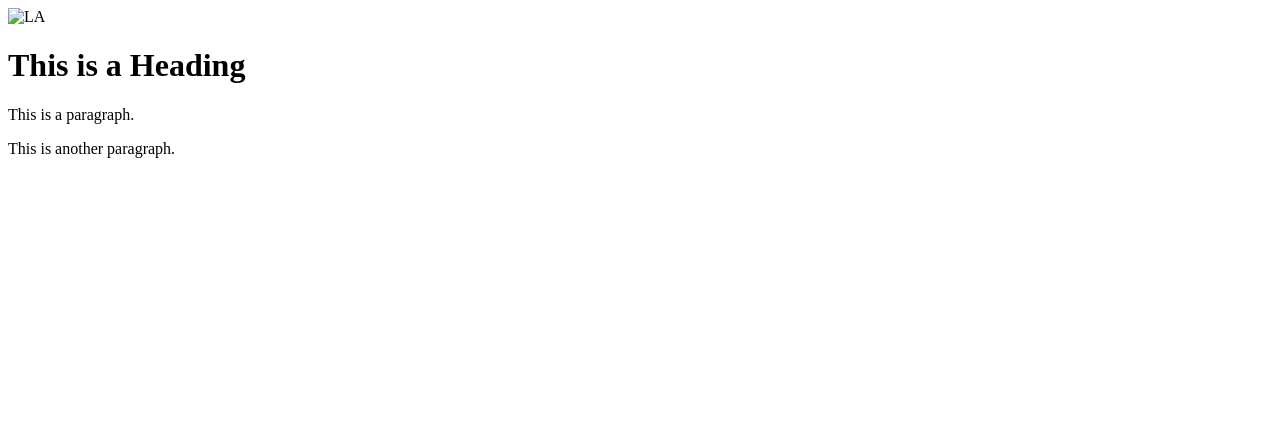
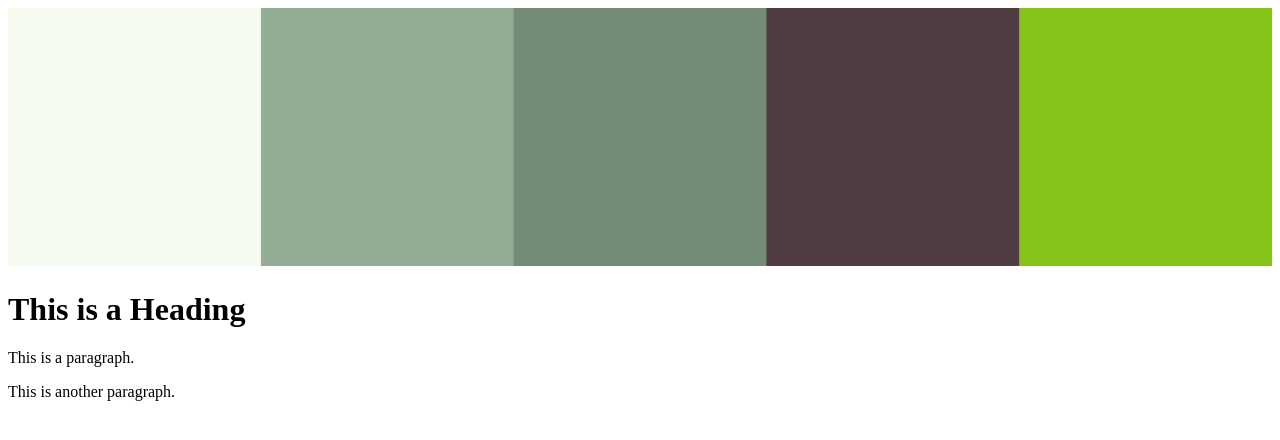
Before and after one commit to kuulaalo/Portfolio, a plain HTML site: page index.html in a window 1280 px wide. Drawn offline with Linux system fonts and the light colour scheme.

Commit message:
Update index.html

```diff
--- a/index.html
+++ b/index.html
@@ -9,7 +9,7 @@
 <script src=""></script>
 <body>
 
-<img src="img_la.jpg" alt="LA" style="width:100%">
+<img src="Banner.png" alt="Bannergreen" style="width:100%">
 
 <div class="">
  <h1>This is a Heading</h1>
```
